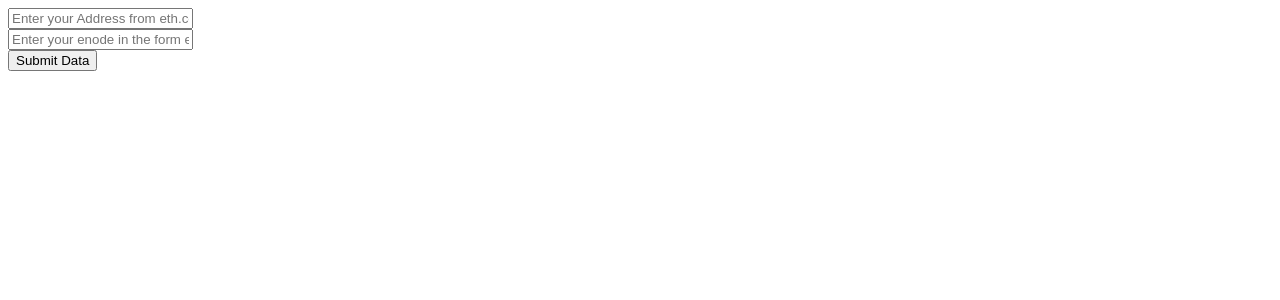
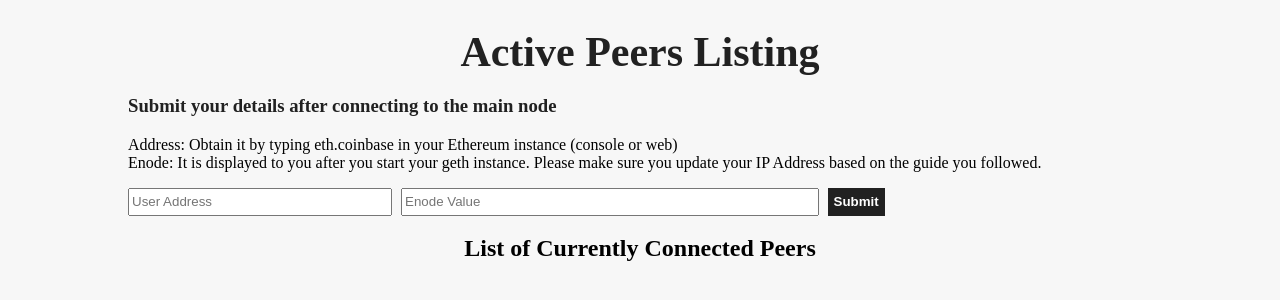
Before and after one commit to AneeshBhatnagar/EthereumPrivateChainInfo, a website: page public/index.html in a window 1280 px wide. Drawn offline with Linux system fonts and the light colour scheme; no server answers.

Commit message:
Created teh Web Interface

```diff
--- /dev/null
+++ b/public/css/style.css
@@ -0,0 +1,82 @@
+/*
+	A stylesheet for the Ethereum Based Active Peers List Tool
+	Author: Aneesh Bhatnagar
+	URL:  www.aneeshbhatnagar.com
+*/
+
+body, html{
+	padding: 0;
+	margin:0;
+	width: 100%;
+	position: relative;
+	background: #f7f7f7;
+}
+
+#main-heading{
+	text-align: center;
+	color:#212121;
+	margin-bottom: 15px;
+	font-size:42px;
+}
+
+.top-form{
+	display: block;
+	margin:10px auto;
+	width:80%;
+	position: relative;
+}
+
+.top-form h3{
+	color:#212121;
+}
+
+.top-form input{
+	display: inline-block;
+	height:22px;
+}
+
+.top-form #address{
+	width:25%;
+}
+
+.top-form #enode{
+	width:40%;
+	margin-left: 5px;
+}
+
+.top-form #formSubmit{
+	height: 28px;
+	background:#212121;
+	border:none;
+	color:#ffffff;
+	font-weight: bold;
+	margin-left: 5px;
+}
+
+.table-area{
+	width:80%;
+	max-width: 80%;
+	margin:10px auto;
+	position: relative;
+}
+
+#table-heading{
+	text-align: center;
+}
+
+#active-peers{
+	border-collapse: collapse;
+    width: 100%;
+    max-width: 100%;
+    table-layout: fixed;
+}
+
+#active-peers td, #active-peers th {
+    border: 1px solid #212121;
+    text-align: left;
+    padding: 8px;
+}
+
+#active-peers tr:nth-child(even) {
+    background-color: #dddddd;
+}
--- a/public/index.html
+++ b/public/index.html
@@ -5,17 +5,24 @@
 	<meta http-equiv="X-UA-Compatible" content="IE=edge">
 	<meta name="viewport" content="width=device-width, initial-scale=1">
 	<title>Active Peers on Blockchain</title>
+	<link rel="stylesheet" type="text/css" href="css/style.css">
 	<script type="text/javascript" src="js/jquery-3.2.1.min.js"></script>
 	<script type="text/javascript" src="js/script.js"></script>
 </head>
 <body>
-	<form action="#" method="post" name="inputForm">
-		<input type="text" id="address" placeholder="Enter your Address from eth.coinbase">
-		<br/>
-		<input type="text" id="enode" placeholder="Enter your enode in the form enode://....@IP:port">
-		<br/>
-		<button type="button" id="formSubmit">Submit Data</button>
-	</form>
+	<h1 id="main-heading">Active Peers Listing</h1>
+	<div class="top-form">
+		<h3>Submit your details after connecting to the main node</h3>
+		<p>Address: Obtain it by typing eth.coinbase in your Ethereum instance (console or web)<br/>Enode: It is displayed to you after you start your geth instance. Please make sure you update your IP Address based on the guide you followed.</p>
+		<input type="text" id="address" placeholder="User Address">
+		<input type="text" id="enode" placeholder="Enode Value">
+		<button type="button" id="formSubmit">Submit</button>
+	</div>
+	<h2 id="table-heading">List of Currently Connected Peers</h2>
+	<div class="table-area">
+		<table id="active-peers">
 
+		</table>
+	</div>
 </body>
 </html>
--- a/public/js/script.js
+++ b/public/js/script.js
@@ -1,4 +1,12 @@
 $(document).ready(function(){
+
+	$.ajax({
+		url:'/api/getActivePeers',
+		type: 'GET'
+	}).done(function(data){
+		createTable(data)
+	});
+
 	$("#formSubmit").click(function(){
 		var add = $("#address").val();
 		var enode = $("#enode").val();
@@ -19,10 +27,19 @@ $(document).ready(function(){
 					url: 'http://localhost:8080/api/getActivePeers',
 				    type: 'GET'
 				}).done(function(d){
-					console.log(d);
+					createTable(d);
 				});
 			}
 		});
 	})
 
 });
+
+
+function createTable(data){
+	opString = '<tr><th style="width:35%;">Address</th><th style="width:65%;">enode</th></tr>';
+	for(i=0; i<data.length; i++){
+		opString+='<tr><td style="word-wrap: break-word">'+data[i].address+'</td><td style="word-wrap: break-word">'+data[i].enode+'</td></tr>';
+	}
+	$("#active-peers").html(opString);
+}
```
